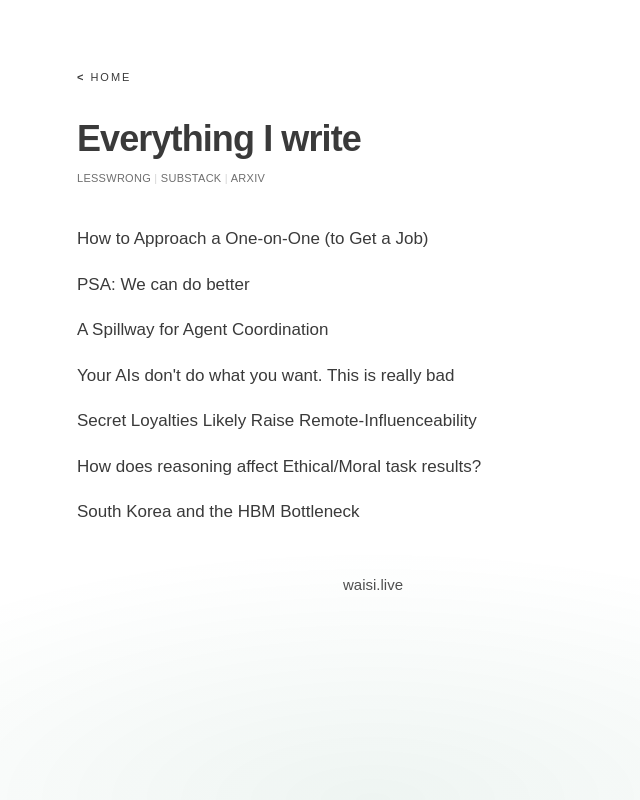
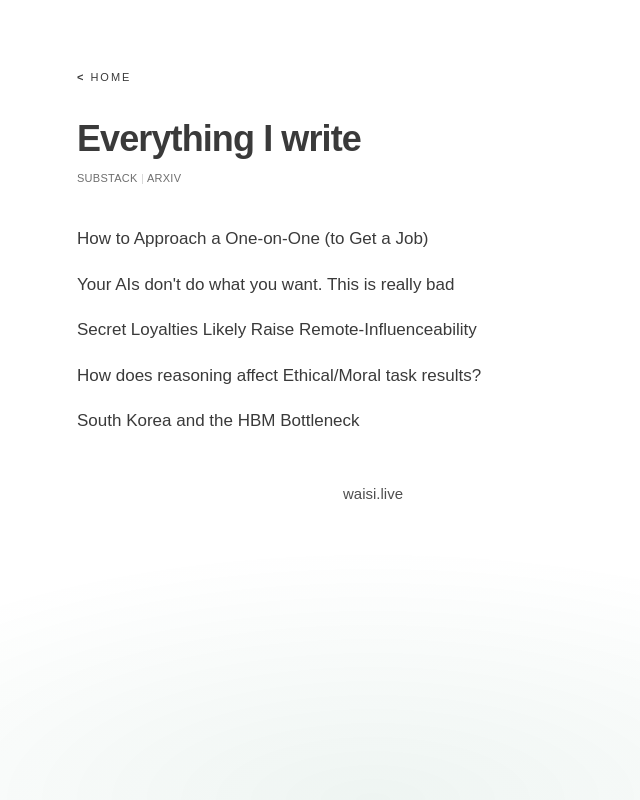
Before and after one commit to kaustubhkislay/website, a Next.js app: page /writing in a window 1280 px wide. Shown: the whole page, without its empty margins (267-907 px from the left). Built offline with nearby package versions, Linux system fonts and the light colour scheme; no server answers; a web font is replaced by a local one.

Commit message:
Remove selected posts and use Substack writing links

```diff
--- a/src/app/layout.tsx
+++ b/src/app/layout.tsx
@@ -76,7 +76,6 @@ export default function RootLayout({
                 "https://www.linkedin.com/in/kaustubh-kislay",
                 "https://x.com/kaustubhais",
                 "https://scholar.google.com/citations?user=3INpQ98AAAAJ&hl=en",
-                "https://www.lesswrong.com/users/kaustubh-kislay",
                 "https://substack.com/@kaustubhais",
               ],
             }),
--- a/src/app/writing/page.tsx
+++ b/src/app/writing/page.tsx
@@ -3,7 +3,7 @@ import Link from "next/link";
 export const metadata = {
   title: "Writing",
   description:
-    "Essays and research writing on AI safety, alignment, and adjacent topics — on LessWrong and Substack.",
+    "Essays and research writing on AI safety, alignment, and adjacent topics.",
   alternates: { canonical: "/writing" },
 };
 
@@ -13,24 +13,16 @@ const FEATURED: { title: string; href: string }[] = [
     href: "https://kaustubhkislay.substack.com/p/how-to-approach-a-one-on-one-to-get",
   },
   {
-    title: "PSA: We can do better",
-    href: "https://www.lesswrong.com/posts/wiFv6LguphSxkzAnb/psa-we-can-do-better",
-  },
-  {
-    title: "A Spillway for Agent Coordination",
-    href: "https://www.lesswrong.com/posts/FjYmTAPiG3FCFCY5r/a-spillway-for-agent-coordination",
-  },
-  {
     title: "Your AIs don't do what you want. This is really bad",
-    href: "https://www.lesswrong.com/posts/NmwzGEAPamauYec3A/your-ais-don-t-do-what-you-want-this-is-really-bad",
+    href: "https://kaustubhkislay.substack.com/p/your-ais-dont-do-what-you-want-this",
   },
   {
     title: "Secret Loyalties Likely Raise Remote-Influenceability",
-    href: "https://www.lesswrong.com/posts/YpAxXAcAFp4aFJRwf/secret-loyalties-likely-raise-remote-influenceability",
+    href: "https://kaustubhkislay.substack.com/p/secret-loyalties-likely-raise-remote",
   },
   {
     title: "How does reasoning affect Ethical/Moral task results?",
-    href: "https://www.lesswrong.com/posts/q8ZWCKZd24wDrGX7p/how-does-reasoning-affect-ethical-moral-task-results",
+    href: "https://kaustubhkislay.substack.com/p/how-does-reasoning-affect-ethicalmoral",
   },
   {
     title: "South Korea and the HBM Bottleneck",
@@ -53,15 +45,6 @@ export default function WritingPage() {
       </h1>
 
       <p className="mt-3 font-sans text-[11px] uppercase tracking-wide text-text-faint">
-        <a
-          href="https://www.lesswrong.com/users/kaustubh-kislay"
-          target="_blank"
-          rel="noopener noreferrer"
-          className="hover:text-accent-hover transition-colors"
-        >
-          LessWrong
-        </a>
-        <span className="text-border-accent"> | </span>
         <a
           href="https://substack.com/@kaustubhais"
           target="_blank"
```
